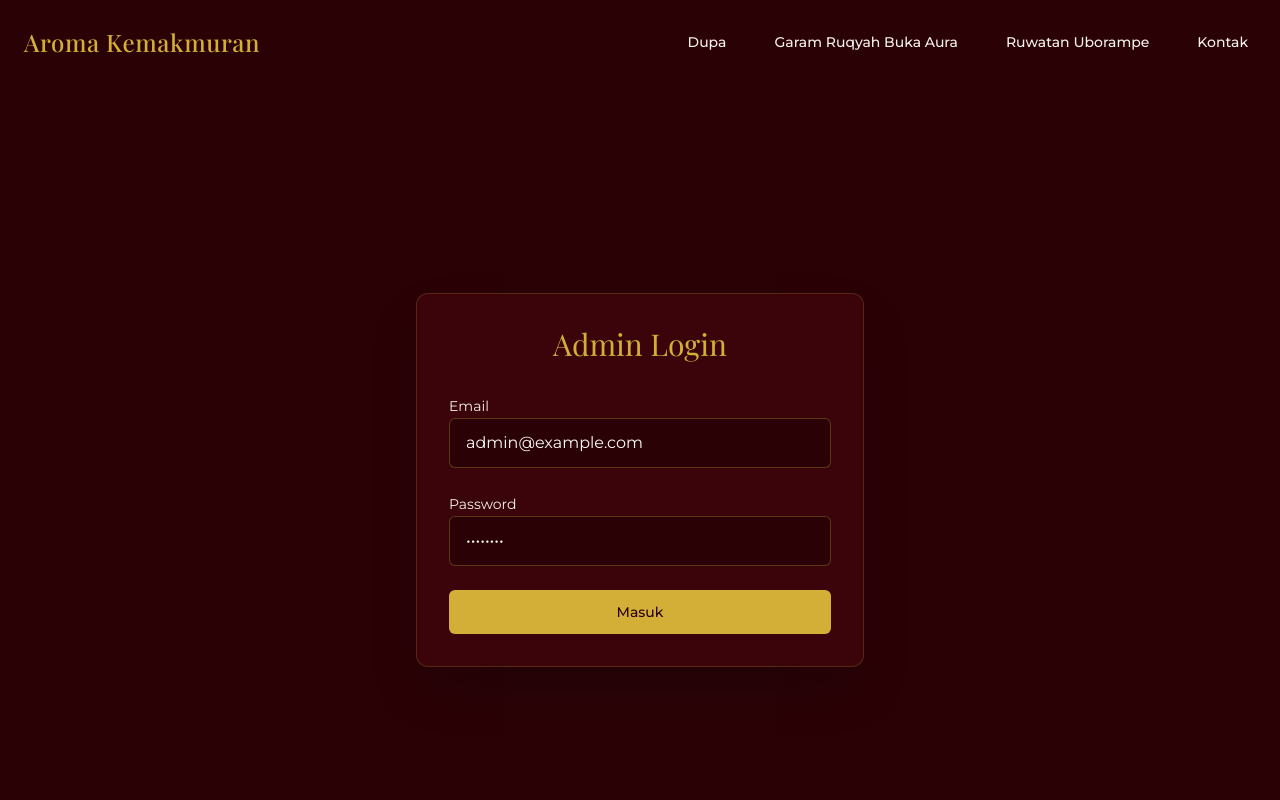
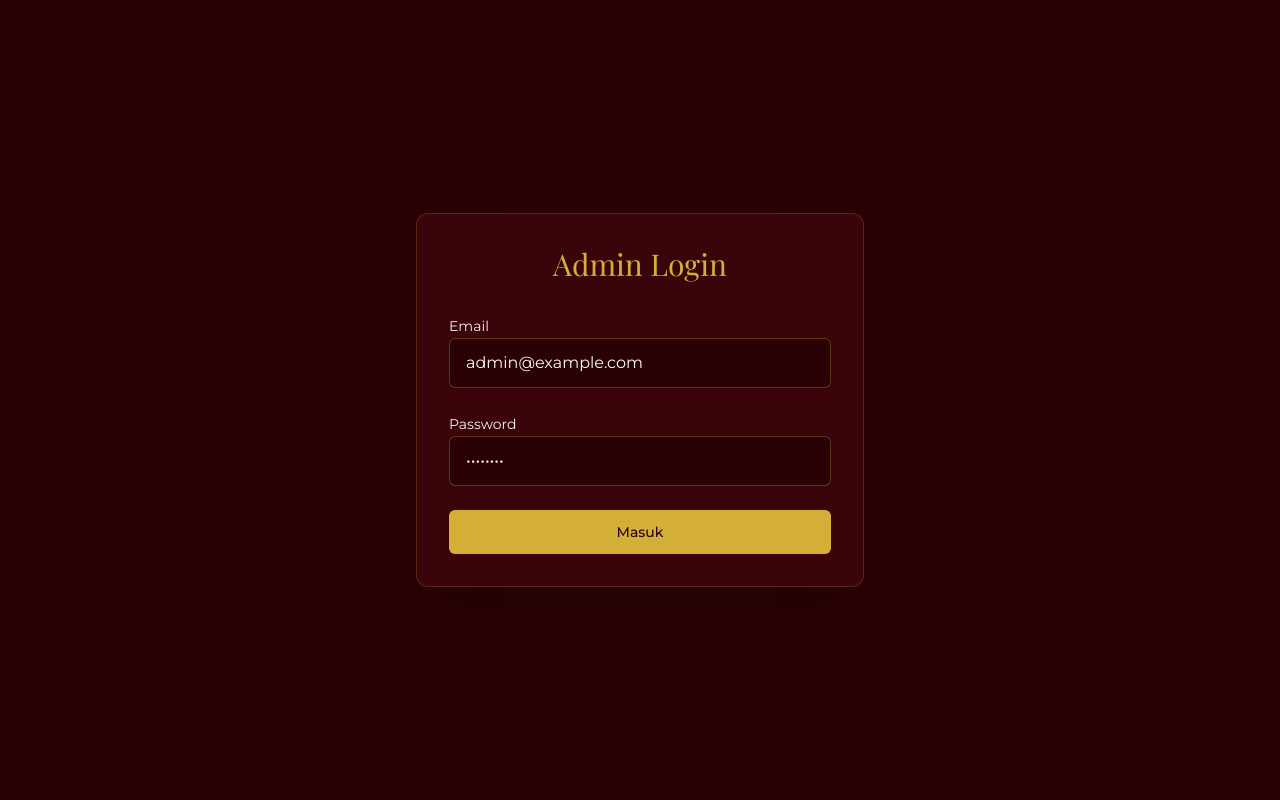
Before and after one commit to w4nnnn/aroma-kemakmuran, a Next.js app in the folder frontend/: page /admin/login in a window 1280 px wide. Shown: the top 800 px of the page. Built offline with nearby package versions, Linux system fonts and the light colour scheme; a web font is replaced by a local one.

Commit message:
refactor: isolate public layout from admin using route groups

```diff
--- /dev/null
+++ b/frontend/app/(public)/layout.tsx
@@ -0,0 +1,19 @@
+import { Header } from "@/components/layout/header";
+import { SmoothScroll } from "@/components/layout/smooth-scroll";
+import { Footer } from "@/components/layout/footer";
+
+export default function PublicLayout({
+  children,
+}: Readonly<{
+  children: React.ReactNode;
+}>) {
+  return (
+    <div className="min-h-screen flex flex-col pt-[80px]">
+      <Header />
+      <main className="flex-grow">
+        <SmoothScroll>{children}</SmoothScroll>
+      </main>
+      <Footer />
+    </div>
+  );
+}
--- a/frontend/app/layout.tsx
+++ b/frontend/app/layout.tsx
@@ -1,9 +1,6 @@
 import type { Metadata } from "next";
 import { Playfair_Display, Montserrat } from "next/font/google";
 import "./globals.css";
-import { Header } from "@/components/layout/header";
-import { SmoothScroll } from "@/components/layout/smooth-scroll";
-import { Footer } from "@/components/layout/footer";
 
 const playfair = Playfair_Display({
   subsets: ["latin"],
@@ -29,12 +26,8 @@
 }>) {
   return (
     <html lang="id" className={`${playfair.variable} ${montserrat.variable} scroll-smooth`} data-scroll-behavior="smooth">
-      <body className="font-sans antialiased bg-[#2A0206] text-[#FDFBF7] selection:bg-[#D4AF37] selection:text-[#2A0206] min-h-screen flex flex-col pt-[80px]">
-        <Header />
-        <main className="flex-grow">
-          <SmoothScroll>{children}</SmoothScroll>
-        </main>
-        <Footer />
+      <body className="font-sans antialiased bg-[#2A0206] text-[#FDFBF7] selection:bg-[#D4AF37] selection:text-[#2A0206] min-h-screen">
+        {children}
       </body>
     </html>
   );
```
Also changed, not shown: frontend/app/(public)/kategori/[slug]/page.tsx (renamed from frontend/app/kategori/[slug]/page.tsx), frontend/app/(public)/page.tsx (renamed from frontend/app/page.tsx), frontend/app/(public)/produk/[slug]/page.tsx (renamed from frontend/app/produk/[slug]/page.tsx).
